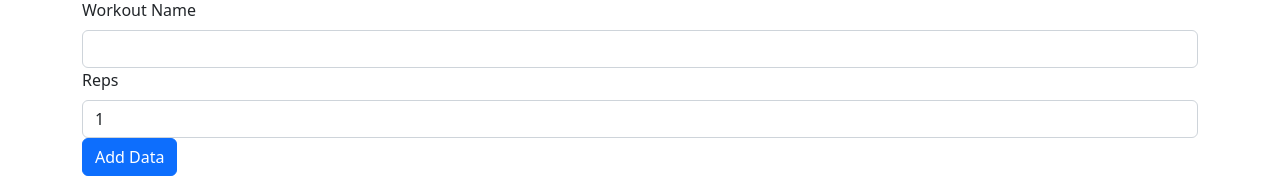
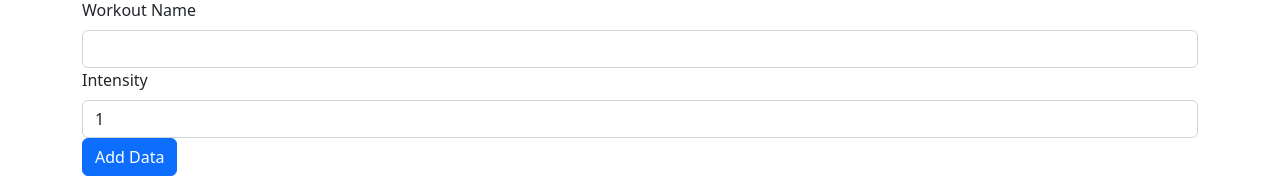
Before and after one commit to solcana/fitness-tracker, a React (Create React App) app in the folder client/: page /graph-statistics in a window 1280 px wide. Shown: the part 196-374 px from the top of the page. Built offline with nearby package versions, Linux system fonts and the light colour scheme.

Commit message:
Change reps to intensity
Reps (1-50)

becomes

Intensity (1-10)

```diff
--- a/client/src/components/GraphStatistics.js
+++ b/client/src/components/GraphStatistics.js
@@ -27,9 +27,9 @@ function Graph() {
           <Form.Control type="text" name="workout" required />
         </Form.Group>
         <Form.Group>
-          <Form.Label>Reps</Form.Label>
+          <Form.Label>Intensity</Form.Label>
           <Form.Control as="select" name="reps">
-            {[...Array(50)].map((_, i) => (
+            {[...Array(10)].map((_, i) => (
               <option key={i + 1}>{i + 1}</option>
             ))}
           </Form.Control>
```
